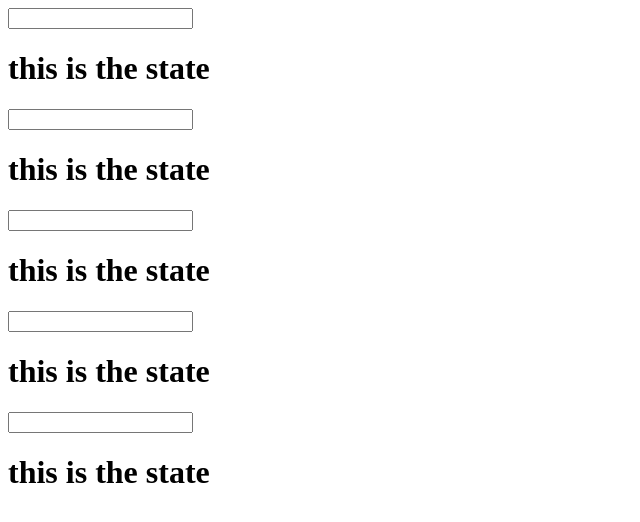
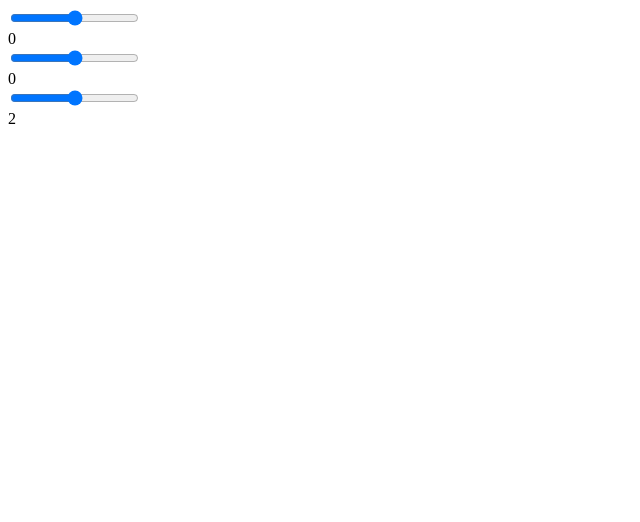
Before and after one commit to shiftunion/dpanic-ui, a React app: page / in a window 1280 px wide. Shown: the top 522 px of the page, without its empty margins (0-640 px from the left). Built offline with nearby package versions, Linux system fonts and the light colour scheme.

Commit message:
07 - Using refs

```diff
--- a/App.js
+++ b/App.js
@@ -5,47 +5,54 @@
     constructor() {
         super();
         this.state = {
-            txt: 'this is the state',
-            catDog: 0
-        }
+            red: 0,
+            green: 0,
+            blue: 2
+        };
         this.update = this.update.bind(this)
     }
 
     update(e) {
-        this.setState({txt: e.target.value})
+        this.setState({
+            red: ReactDOM.findDOMNode(this.refs.red.refs.inp).value,
+            green: ReactDOM.findDOMNode(this.refs.green.refs.inp).value,
+            blue: ReactDOM.findDOMNode(this.refs.blue.refs.inp).value
+        });
     }
 
     render() {
         return (
             <div>
-                <Widget txt={this.state.txt} update={this.update}/>
-                <Widget txt={this.state.txt} update={this.update}/>
-                <Widget txt={this.state.txt} update={this.update}/>
-                <Widget txt={this.state.txt} update={this.update}/>
-                <Widget txt={this.state.txt} update={this.update}/>
+                <Slider ref="red" update={this.update}/>
+                {this.state.red}
+                <br />
+                <Slider ref="green" update={this.update}/>
+                {this.state.green}
+                <br />
+                <Slider ref="blue" update={this.update}/>
+                {this.state.blue}
+                <br />
+            </div>
+        );
+    }
+}
+class Slider extends React.Component {
+
+    render() {
+        return (
+            <div>
+                <input ref="inp" type="range" min="0" max="100"
+                       onChange={this.props.update}/>
             </div>
         )
     }
 }
 
-const Widget = (props) => {
-    return (
-        <div>
-            <input type="text"
-                   onChange={props.update}/>
-            <h1>{props.txt}</h1>
-        </div>
-    )
-}
-
-
 
 ReactDOM.render(
-    <App catDog={12} txt="this is the props value"/>,
+    <App />,
     document.getElementById('app')
 )
 
-// has no state!
-//const App = () => <h1>Hello Eggheads</h1>
 
 export default App
```
